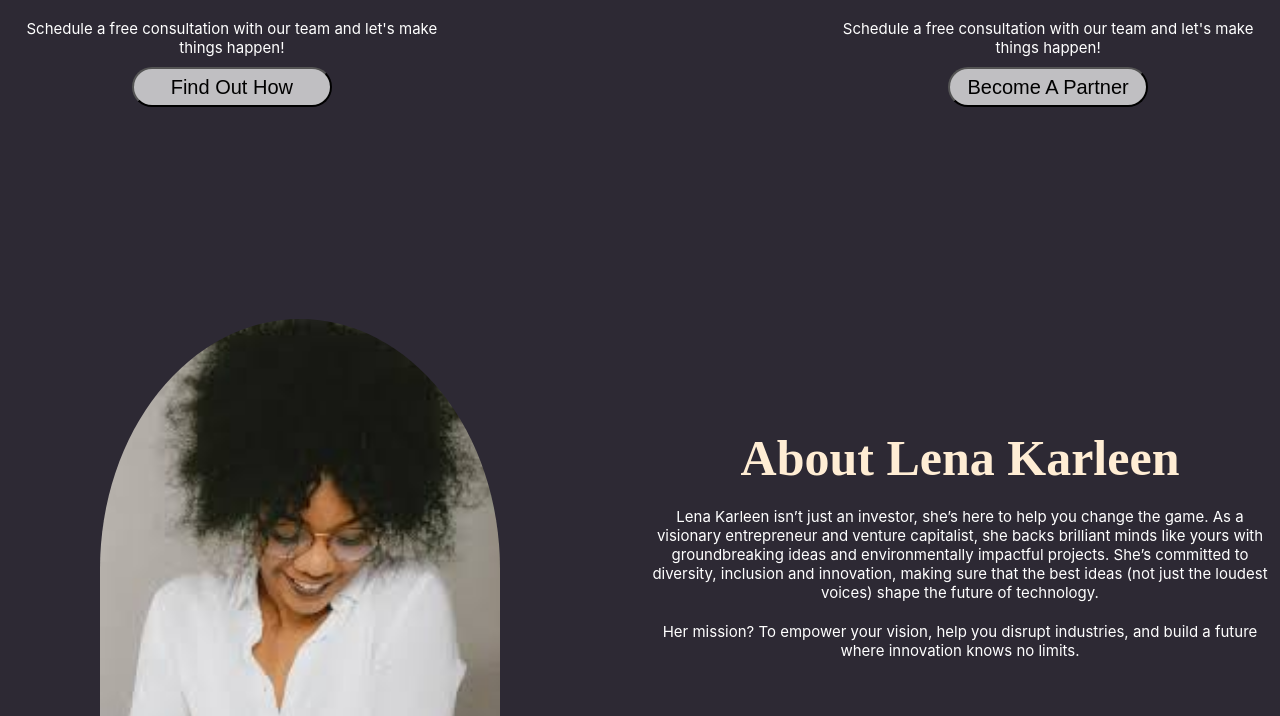
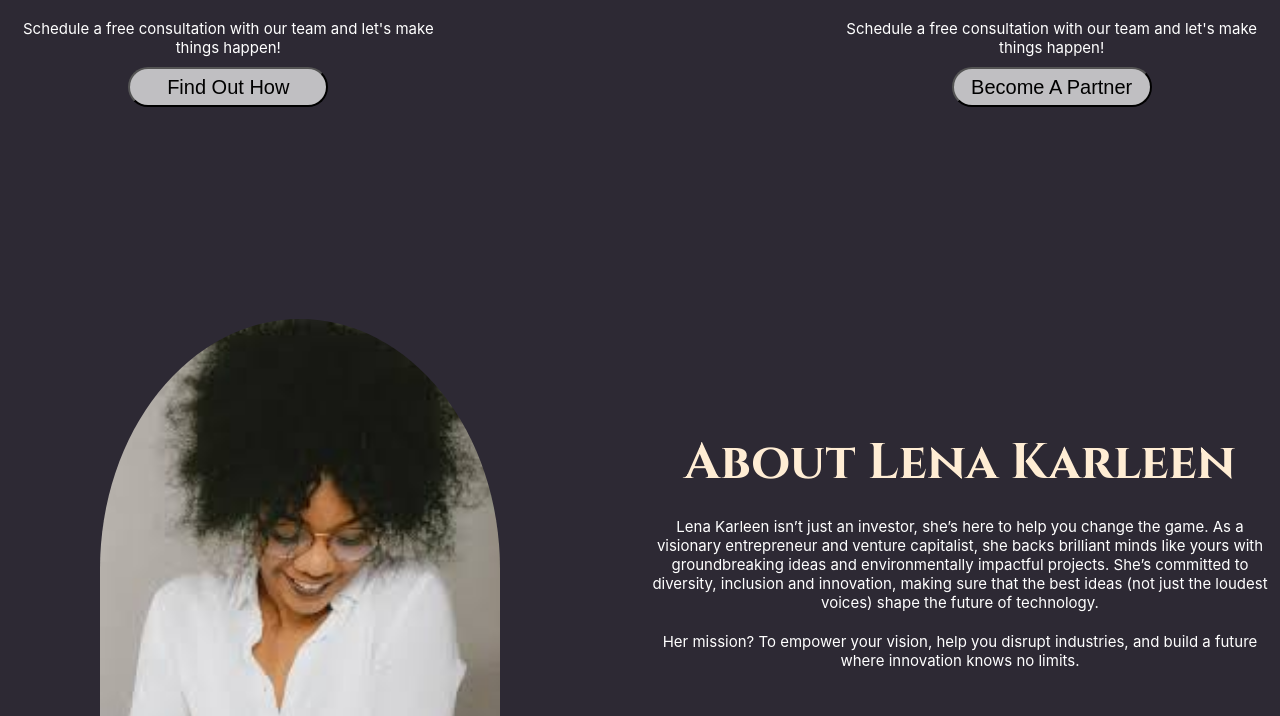
Before and after one commit to tripathikanak789-eng/TemplatesWeb, a plain HTML site: page web2.html in a window 1280 px wide. Shown: the part 615-1331 px from the top of the page. Drawn offline with Linux system fonts and the light colour scheme.

Commit message:
changed font style

```diff
--- a/style.css
+++ b/style.css
@@ -5,8 +5,8 @@
 }
 body{
     font-family: -apple-system, BlinkMacSystemFont, 'Segoe UI', Roboto, Oxygen, Ubuntu, Cantarell, sans-serif;
-            color: #333;
-            background-color: #f8f9fa;
+    color: #333;
+    background-color: #f8f9fa;
 }
 .container-main{
     max-width:1280px;
--- a/web2.html
+++ b/web2.html
@@ -6,7 +6,8 @@
     <title>Document</title>
     <link rel="stylesheet" href="style2.css">
      <link rel="stylesheet" href="https://cdnjs.cloudflare.com/ajax/libs/font-awesome/7.0.1/css/all.min.css" integrity="sha512-2SwdPD6INVrV/lHTZbO2nodKhrnDdJK9/kg2XD1r9uGqPo1cUbujc+IYdlYdEErWNu69gVcYgdxlmVmzTWnetw==" crossorigin="anonymous" referrerpolicy="no-referrer" />
-</head>
+<link href="https://fonts.googleapis.com/css2?family=Cinzel:wght@400..900&display=swap" rel="stylesheet">
+    </head>
 </head>
 <body>
     <div class="container-main">
```
Also changed, not shown: web.html (+1 -0 lines).
